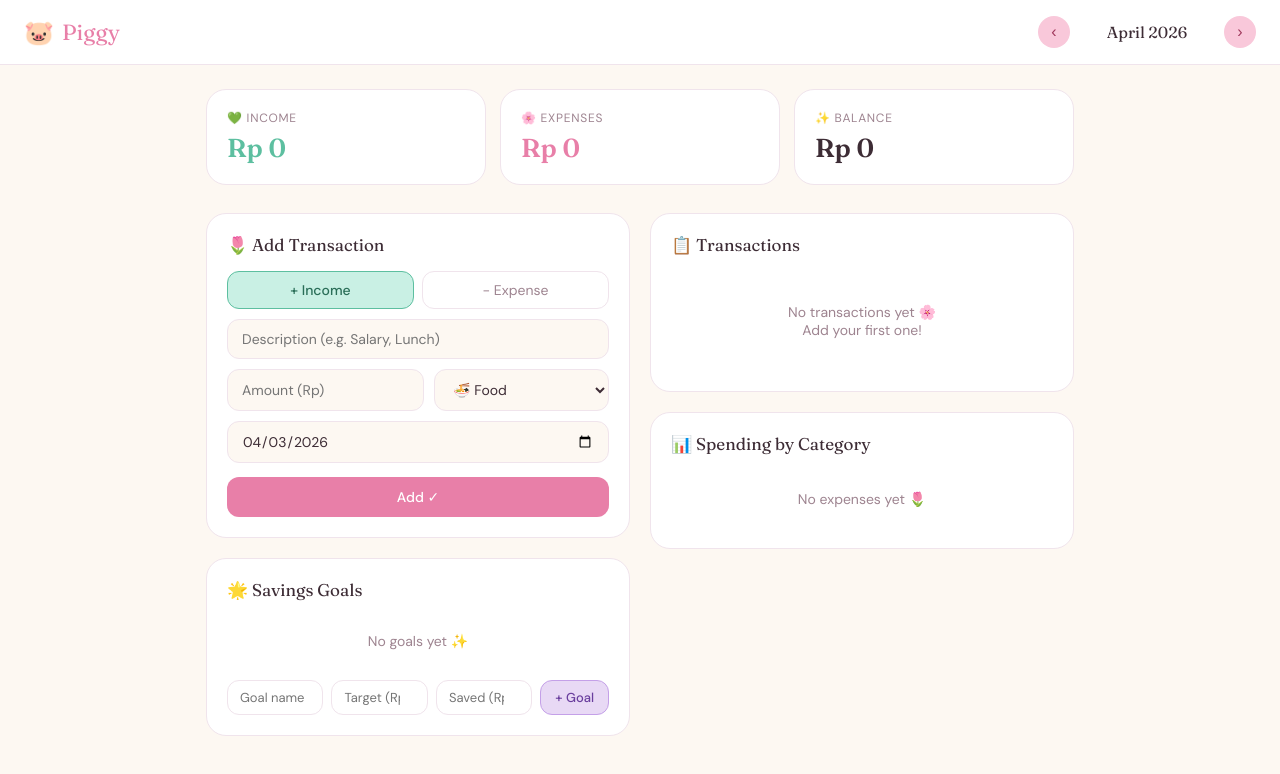
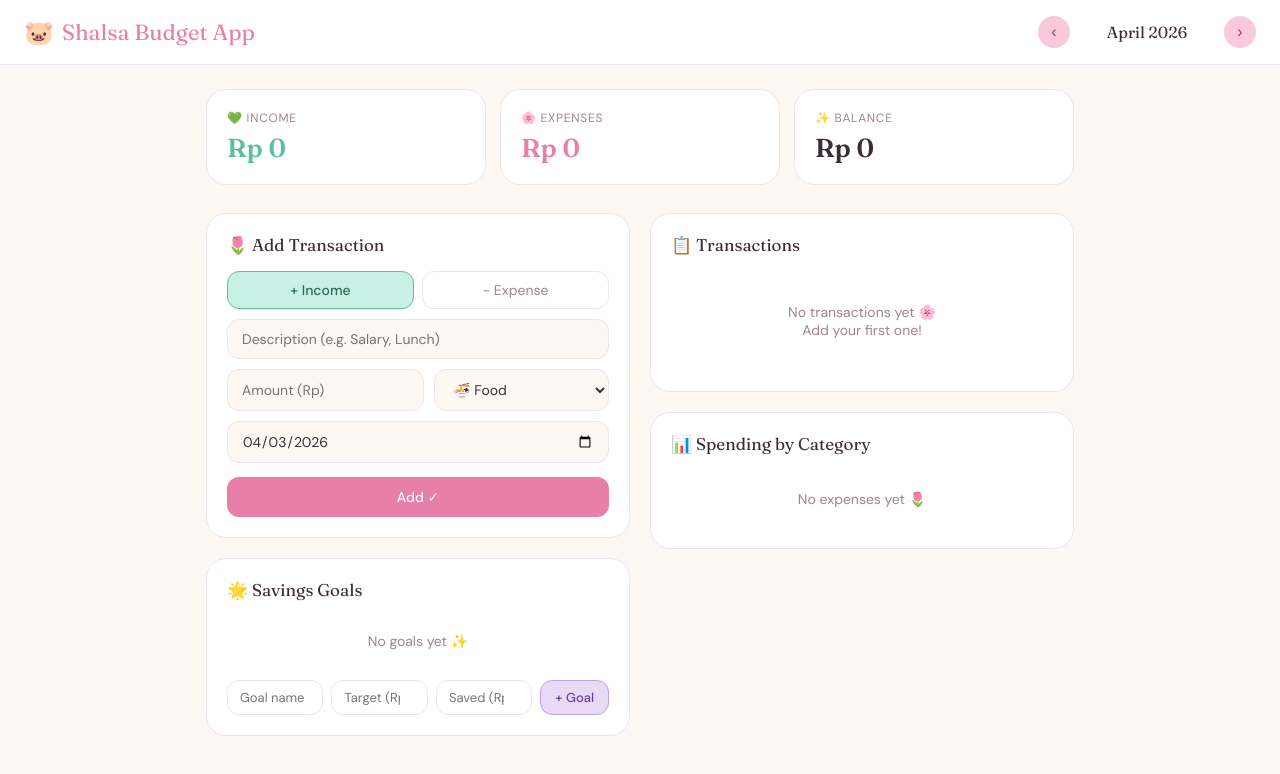
Before and after one commit to BobArsa007/ShalsaBudgetApp, a plain HTML site: page index.html in a window 1280 px wide. Drawn offline with Linux system fonts and the light colour scheme.

Commit message:
Update title and logo for budget app

```diff
--- a/index.html
+++ b/index.html
@@ -3,7 +3,7 @@
 <head>
 <meta charset="UTF-8" />
 <meta name="viewport" content="width=device-width, initial-scale=1.0" />
-<title>Piggy — Your Budget Buddy</title>
+<title>Budget App Buat Shalsa</title>
 <link href="https://fonts.googleapis.com/css2?family=Fraunces:wght@400;600&family=DM+Sans:wght@400;500&display=swap" rel="stylesheet" />
 <style>
   :root {
@@ -250,7 +250,7 @@
 <body>
 
 <header class="header">
-  <div class="logo"><span>🐷</span> Piggy</div>
+  <div class="logo"><span>🐷</span> Shalsa Budget App</div>
   <div class="month-nav">
     <button id="prev-month">‹</button>
     <div id="month-label"></div>
```
